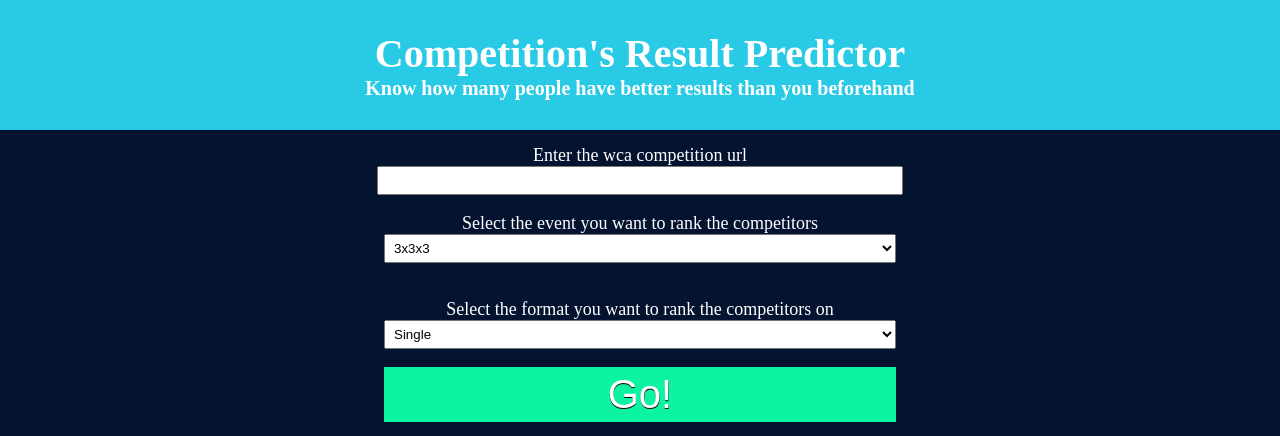
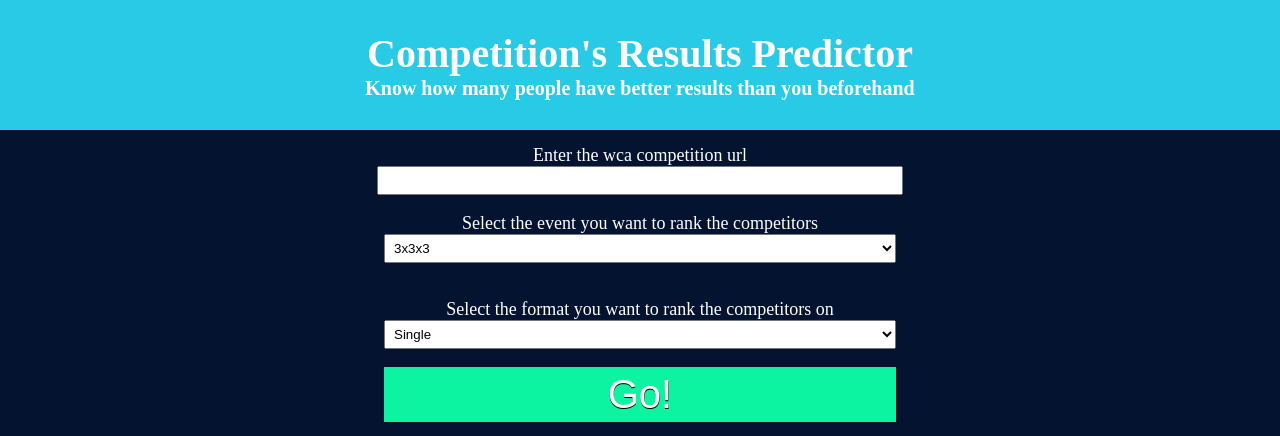
Before and after one commit to i6iesma/wca-competition-predictor, a Flask app: page / in a window 1280 px wide. Shown: the top 436 px of the page. Run offline with Flask 3, Linux system fonts and the light colour scheme.

Commit message:
fixed typo on web title

```diff
--- a/python-app/templates/base.html
+++ b/python-app/templates/base.html
@@ -12,7 +12,7 @@
   <body>
     <div class="title-box">
       <div class="title-text">
-        <h1 class="title">Competition's Result Predictor</h1>
+        <h1 class="title">Competition's Results Predictor</h1>
         <h4 ="title">
           Know how many people have better results than you beforehand
         </h4>
```
